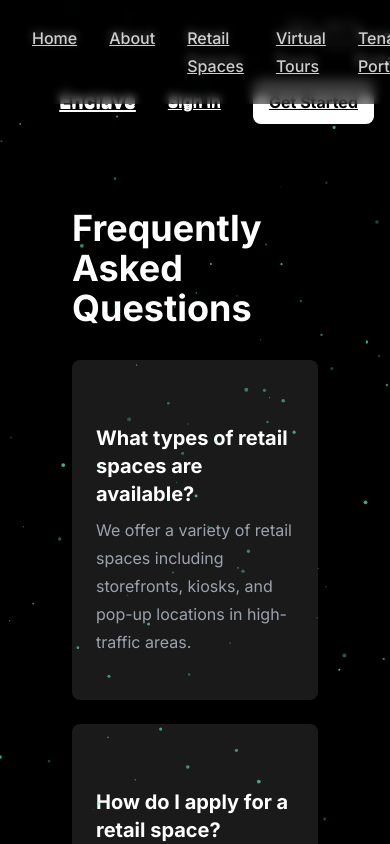
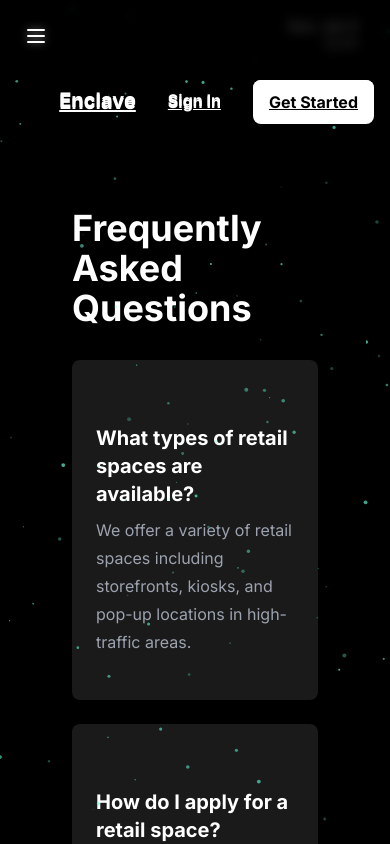
Before and after one commit to UDGOK/enclave, a Next.js app: page /faq in a window 390 px wide. Shown: the top 844 px of the page. Built offline with nearby package versions, Linux system fonts and the light colour scheme.

Commit message:
Added homepage layout and shop directory

```diff
--- a/src/components/Menu.tsx
+++ b/src/components/Menu.tsx
@@ -2,6 +2,7 @@ import { useState } from 'react'
 
 export default function Menu() {
   const [hoveredItem, setHoveredItem] = useState<number | null>(null)
+  const [isOpen, setIsOpen] = useState(false)
 
   const menuItems = [
     { name: 'Home', href: '/' },
@@ -14,16 +15,38 @@ export default function Menu() {
 
   return (
     <nav className="fixed top-0 left-0 right-0 backdrop-blur-sm bg-black/50 z-50">
-      <div className="container mx-auto px-8 py-6 flex items-center">
-        <div className="flex-1 flex justify-center">
-          <div className="flex space-x-8 relative">
+      <div className="container mx-auto px-4 sm:px-8 py-4 sm:py-6 flex items-center justify-between">
+        {/* Hamburger Button */}
+        <button
+          className="sm:hidden p-2 text-white focus:outline-none"
+          onClick={() => setIsOpen(!isOpen)}
+        >
+          <svg
+            className="w-6 h-6"
+            fill="none"
+            stroke="currentColor"
+            viewBox="0 0 24 24"
+          >
+            <path
+              strokeLinecap="round"
+              strokeLinejoin="round"
+              strokeWidth={2}
+              d="M4 6h16M4 12h16M4 18h16"
+            />
+          </svg>
+        </button>
+
+        {/* Menu Items */}
+        <div className={`${isOpen ? 'block' : 'hidden'} sm:block sm:flex-1 sm:flex sm:justify-center`}>
+          <div className="flex flex-col sm:flex-row space-y-4 sm:space-y-0 sm:space-x-8 relative">
             {menuItems.map((item, index) => (
               <a
                 key={item.name}
                 href={item.href}
-              className="relative text-white/80 hover:text-white transition-colors"
+                className="relative text-white/80 hover:text-white transition-colors py-2 sm:py-0"
                 onMouseEnter={() => setHoveredItem(index)}
                 onMouseLeave={() => setHoveredItem(null)}
+                onClick={() => setIsOpen(false)}
               >
                 {item.name}
                 {hoveredItem === index && (
```
Lines whose indentation alone changed are shown as unchanged.
